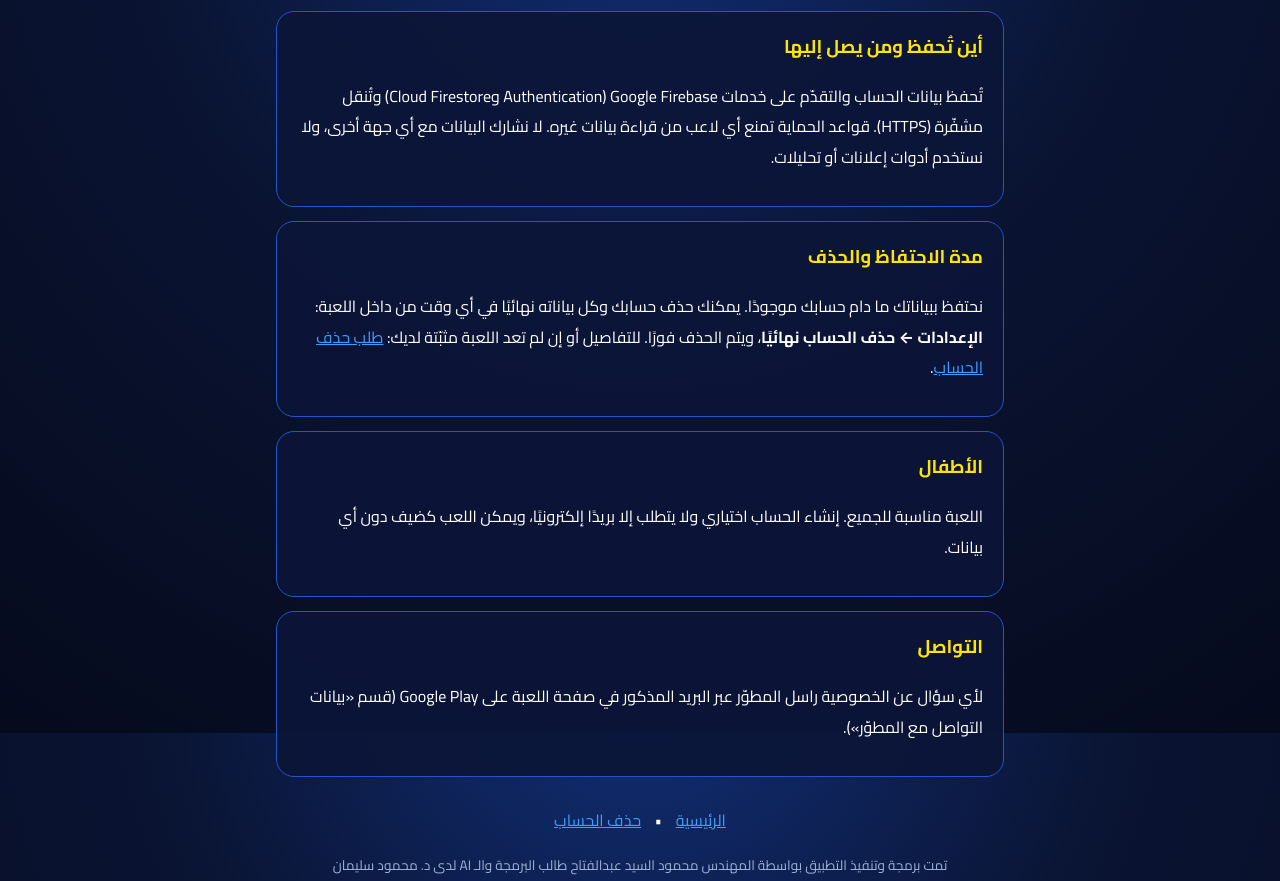
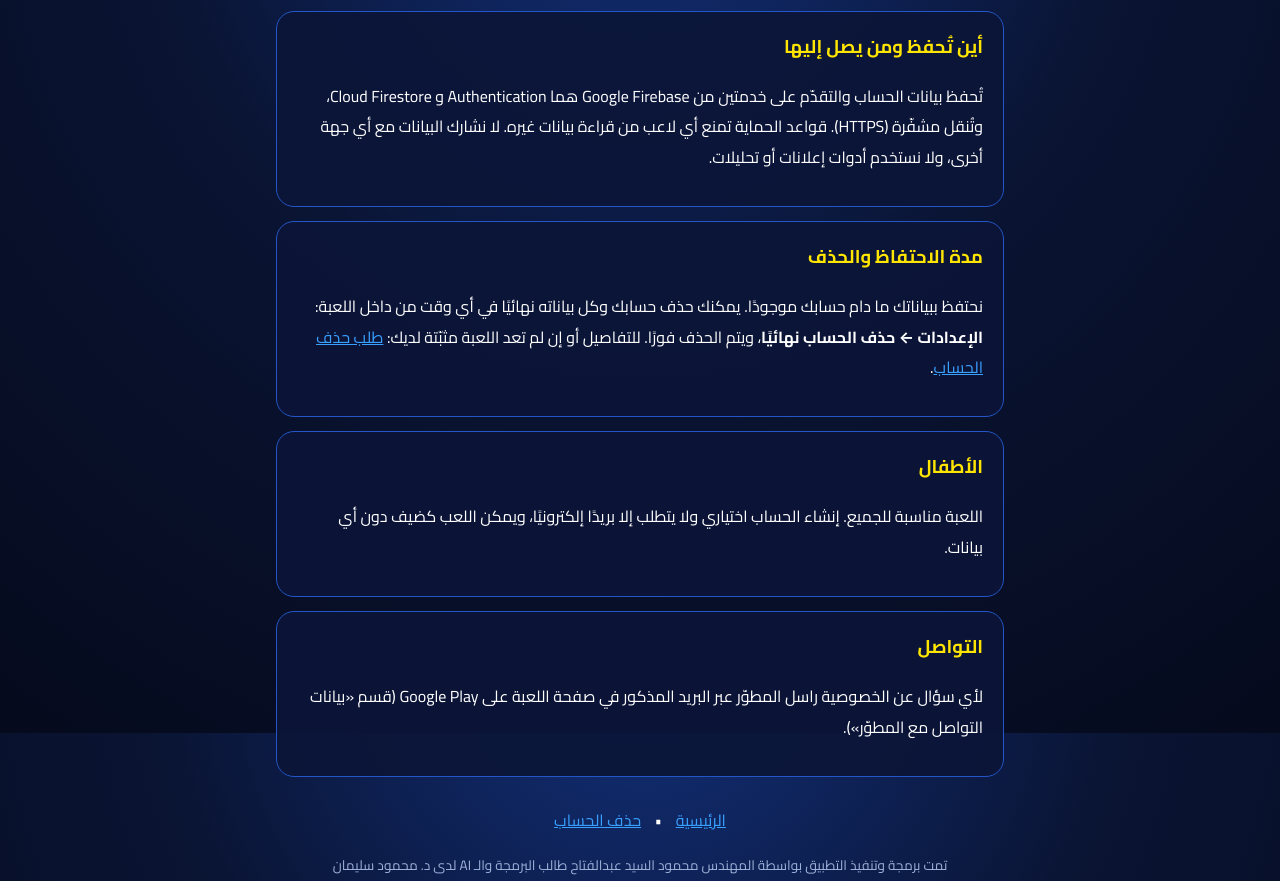
Before and after one commit to drmahmoudofficial1/street-football-2026, a plain HTML site: page privacy.html in a window 1280 px wide. Shown: the part 867-1748 px from the top of the page. Drawn offline with Linux system fonts and the light colour scheme.

Commit message:
Privacy page: fix mixed Arabic/English wording
Co-Authored-By: Claude Fable 5.1 <noreply@anthropic.com>

```diff
--- a/privacy.html
+++ b/privacy.html
@@ -42,7 +42,7 @@
 
   <section>
     <h2>أين تُحفظ ومن يصل إليها</h2>
-    <p>تُحفظ بيانات الحساب والتقدّم على خدمات Google Firebase (Authentication وCloud Firestore) وتُنقل مشفّرة (HTTPS). قواعد الحماية تمنع أي لاعب من قراءة بيانات غيره. لا نشارك البيانات مع أي جهة أخرى، ولا نستخدم أدوات إعلانات أو تحليلات.</p>
+    <p>تُحفظ بيانات الحساب والتقدّم على خدمتين من Google Firebase هما Authentication و Cloud Firestore، وتُنقل مشفّرة (HTTPS). قواعد الحماية تمنع أي لاعب من قراءة بيانات غيره. لا نشارك البيانات مع أي جهة أخرى، ولا نستخدم أدوات إعلانات أو تحليلات.</p>
   </section>
 
   <section>
```
